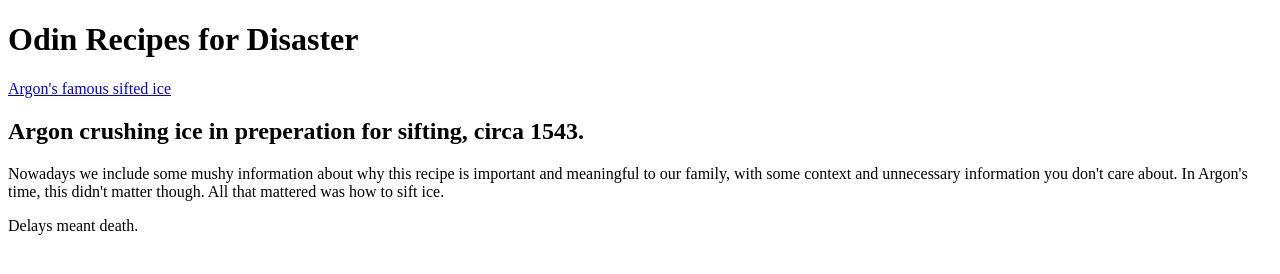
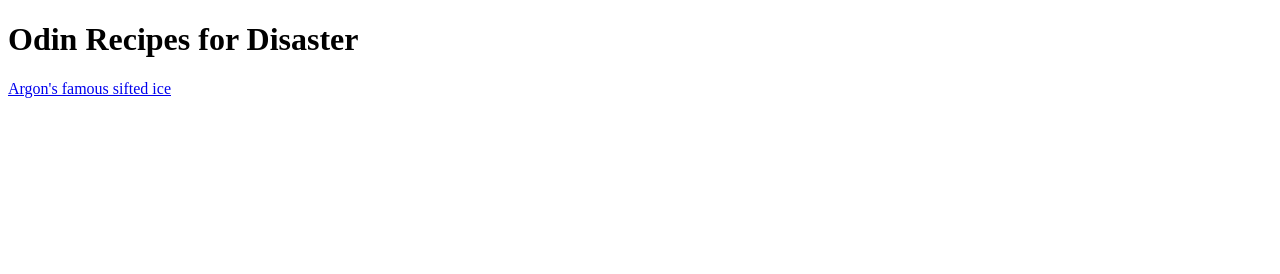
Before and after one commit to psyloseidon/odin-recipes, a plain HTML site: page index.html in a window 1280 px wide. Drawn offline with Linux system fonts and the light colour scheme.

Commit message:
Clear image from index

```diff
--- a/index.html
+++ b/index.html
@@ -7,8 +7,5 @@
 <body>
     <h1>Odin Recipes for Disaster</h1>
     <a href="siftedice.html">Argon's famous sifted ice</a>
-    <h2>Argon crushing ice in preperation for sifting, circa 1543.</h2>
-    <p>Nowadays we include some mushy information about why this recipe is important and meaningful to our family, with some context and unnecessary information you don't care about. In Argon's time, this didn't matter though. All that mattered was how to sift ice.</p>
-    <p>Delays meant <strength>death.</strength></p>
 </body>
 </html>
```
